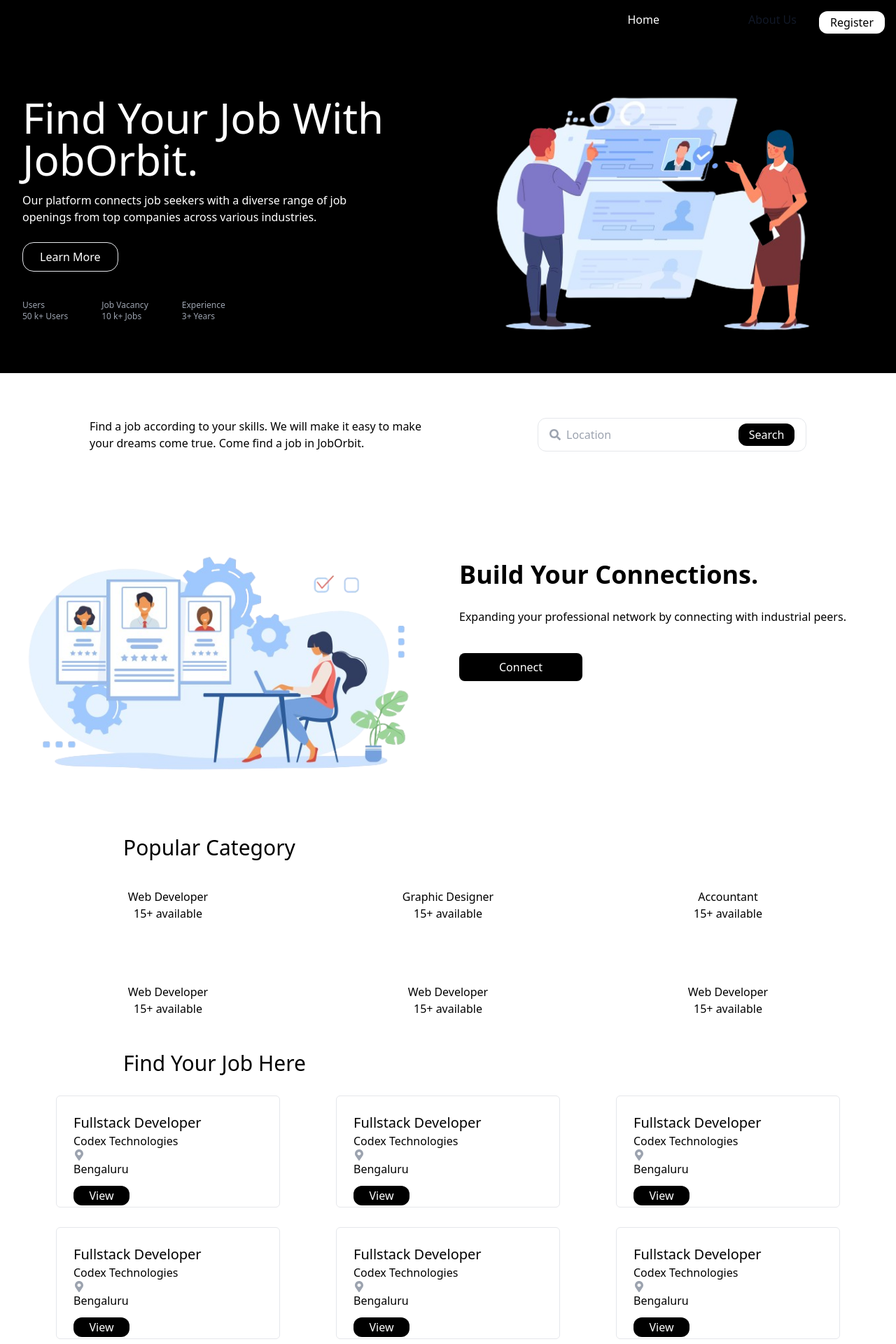
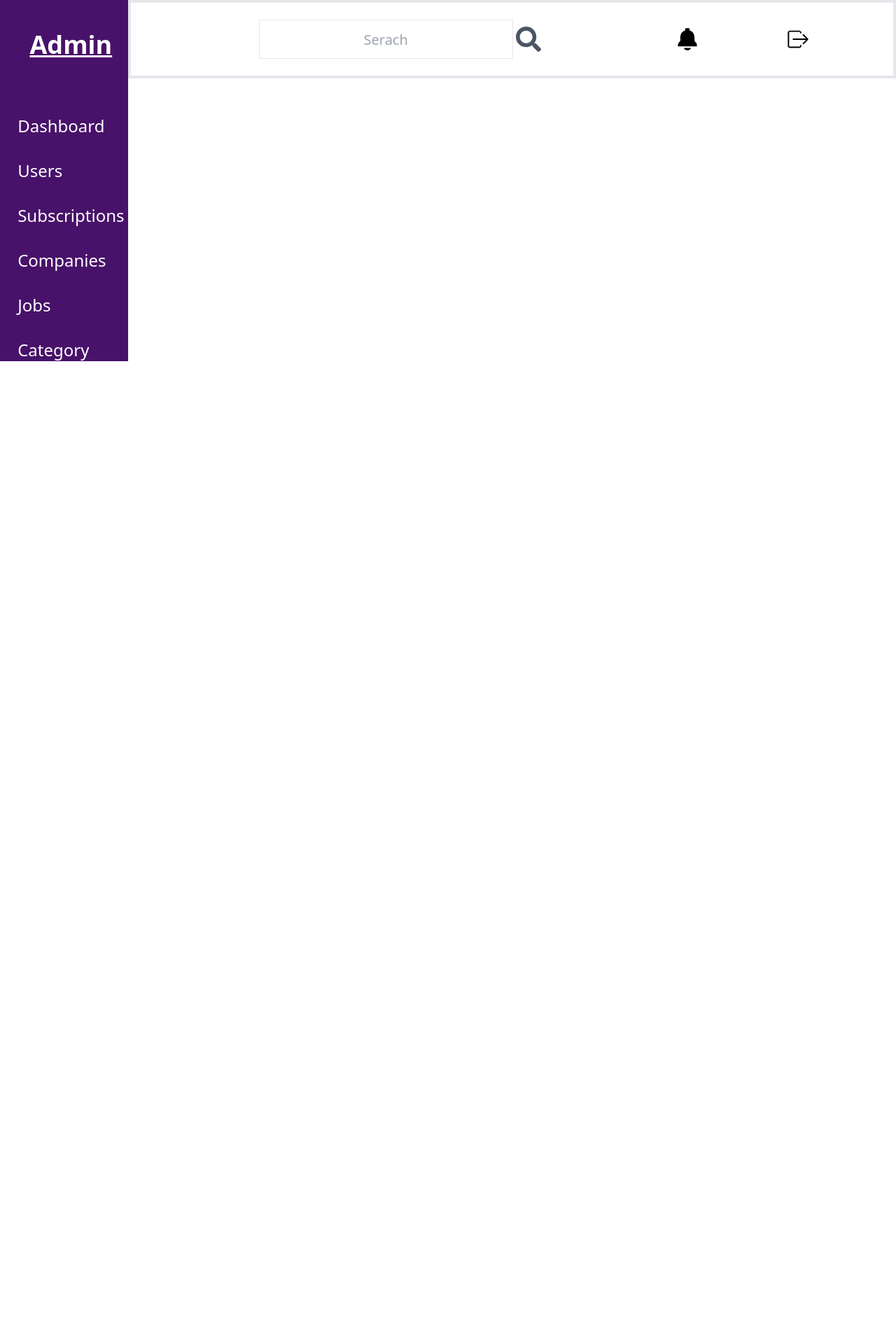
Before and after one commit to dasarath-kn/JobOrbit_client, a React (Vite) app: page /company in a window 1280 px wide. Shown: the top 1920 px of the page at 70% size. After the commit the page ends 800 px from the top, so only its background shows below. Built offline with nearby package versions, Linux system fonts and the light colour scheme.

Commit message:
Adminside started

```diff
--- a/src/App.tsx
+++ b/src/App.tsx
@@ -3,24 +3,25 @@ import { BrowserRouter, Route, Routes } from 'react-router-dom'
 import './App.css'
 import SignIn from './components/user/SignIn.tsx'
 import Nav from './components/common/Nav.tsx'
-import LandingPage from './components/user/LandingPage.tsx'
+import LandingPage from './components/admin/LandingPage.tsx'
 import Homepage from './pages/user/Homepage.tsx'
 import UserRouter from './Routes/UserRouter.tsx'
 import CompanyRouter from './Routes/CompanyRouter.tsx'
+import Footer from './components/common/Footer.tsx'
 
 function App() {
 
   return (
     <>
-      <BrowserRouter>
+      {/* <BrowserRouter>
         <Routes>
           <Route path='/*' element={<UserRouter />} />
           <Route path='/company/*' element={<CompanyRouter />} />
         </Routes>
 
-      </BrowserRouter>
-
-
+      </BrowserRouter> */}
+     {/* <Footer/> */}
+<LandingPage/>
 
 
     </>
--- /dev/null
+++ b/src/components/admin/LandingPage.tsx
@@ -0,0 +1,69 @@
+import React from 'react'
+import { FaSearch } from 'react-icons/fa'
+import { IoIosLogOut } from 'react-icons/io'
+import { IoNotificationsSharp } from 'react-icons/io5'
+
+const LandingPage = () => {
+  return (
+    <>
+    <div className='flex lg:justify-evenly '>
+
+        <div className='lg:h-full h-full  w-1/6 ' style={{backgroundColor:'#48126A'}}>
+
+    <span className='font-bold pl-5 pt-11 text-4xl text-white underline flex justify-center'>Admin</span>
+    <div className='flex flex-col text-white mt-20 pl-5 space-x-3 text-2xl flex justify-center items-center'>
+        <ul className='space-y-8 '>
+            <li>
+                <a href="">
+                    Dashboard
+                </a>
+            </li>
+
+            <li>
+                <a href="">
+                    Users
+                </a>
+            </li>
+
+            <li>
+                <a href="">
+                    Subscriptions
+                </a>
+            </li>
+
+            <li>
+                <a href="">
+                    Companies
+                </a>
+            </li>
+            <li>
+                <a href="">
+                    Jobs
+                </a>
+            </li>
+            <li>
+                <a href="">
+                    Category
+                </a>
+            </li>
+
+        </ul>
+    </div>
+
+        </div>
+        <div className='w-full h-28 border-4 flex justify-evenly items-center '>
+            <div className=' w-1/2 h-14 r flex flex-row justify-center items-center  '>
+            <input type="text" className='text-black w-2/3 h-14  text-xl text-center    border' placeholder='Serach'  />
+            <FaSearch className=' text-gray-600   w-11 h-9 ' />
+            </div>
+            <IoNotificationsSharp className='w-11 h-9  ' />
+            <IoIosLogOut className='w-11 h-9 ' />
+
+
+        </div>
+    </div>
+    </>
+  )
+}
+
+export default LandingPage
--- /dev/null
+++ b/src/components/common/Footer.tsx
@@ -0,0 +1,41 @@
+import React from 'react'
+
+const Footer = () => {
+  return (
+    <>
+    <div className='bg-black w-full flex-col md:flex-row md:h-64 flex justify-evenly md:items-center '>
+    <div className='mb:8 md:mb:0'>
+        <span className='self-center px-3 text-2xl font-semibold whitespace-nowrap dark:text-white'>JobOrbit</span>
+        <div >
+        <span className=' px-4 text-white font-light'>Make your dreams come true with us.</span>
+        </div>
+    </div>
+
+    <div className='text-white font-light md:pt-20 pt-2 items-start  pl-4 '>
+       <ul className=' md:space-y-4 '>
+
+        <li className='hover:text-gray-400'>Home</li>
+        <li className='hover:text-gray-400'>About</li>
+        <li className='hover:text-gray-400'>How it works</li>
+       </ul>
+    </div>
+    <div className='text-white font-light pt-2  md:pt-20 pl-4'>
+    <ul className=' md:space-y-4'>
+        <li className='hover:text-gray-400'>Facebook</li>
+        <li className='hover:text-gray-400'>Instagram</li>
+        <li className='hover:text-gray-400'>Twitter</li>
+       </ul>
+    </div>
+    <div className='text-white font-light md:pt-20 pl-4'>
+    <ul className=' md:space-y-4'>
+        <li className='hover:text-gray-400'>Privacy Policy</li>
+        <li className='hover:text-gray-400'>Terms & Conditions</li>
+        <li className='hover:text-gray-400'>FAQ</li>
+       </ul>
+    </div>
+    </div>
+    </>
+  )
+}
+
+export default Footer
--- a/src/components/user/LandingPage.tsx
+++ b/src/components/user/LandingPage.tsx
@@ -9,15 +9,14 @@ const LandingPage = () => {
     slidesToShow: 1,
     slidesToScroll: 1,
   };
-  const navigate =useNavigate()
   return (
     <>
       <div id='main1' className='bg-black flex flex-col lg:flex-row justify-evenly p-8 '>
-        <div className='text-white flex-1 content-center '>
+        <div className='text-white flex-1 content-center lg:ml-9 '>
           <h1 className='text-white text-4xl lg:text-6xl mb-4'>Find Your Job With <br /> JobOrbit.</h1>
           <p className='mb-6'>Our platform connects job seekers with a diverse range of job <br /> openings from top companies across various industries.</p>
           <button className='border px-6 py-2 mb-10 rounded-2xl hover:bg-white hover:text-black hover:border'>Learn More</button>
-          <ul className='flex flex-col lg:flex-row space-y-4 lg:space-y-0 lg:space-x-12 text-xs text-gray-400'>
+          <ul className='flex flex-col lg:flex-row   space-y-4 lg:space-y-0 lg:space-x-12 text-xs text-gray-400'>
             <li>
               <p>Users</p>
               <p>50 k+ Users</p>
@@ -33,7 +32,7 @@ const LandingPage = () => {
           </ul>
         </div>
         <div className='mt-8 lg:mt-0 flex-1'>
-          <img src="public/landingpage1.png" alt="Landing page illustration" className="w-full h-auto" />
+          <img src="public/landingpage1.png" alt="Landing page illustration" className="w-full h-auto  "  />
         </div>
       </div>
 
@@ -48,14 +47,14 @@ const LandingPage = () => {
         </div>
       </div>
 
-      <div className='flex flex-col lg:flex-row justify-evenly py-16'>
+      <div className='flex flex-col lg:flex-row lg:ml-16 justify-evenly py-16'>
         <div className='flex-1'>
           <img src="public/landingpage2.png" alt="Connection illustration" className="w-full h-auto" />
         </div>
-        <div className='flex-1 mt-8 lg:mt-0 lg:ml-8'>
-          <h1 className='my-7 font-bold text-2xl lg:text-4xl'>Build Your Connections.</h1>
-          <p>Expanding your professional network by connecting with industrial peers.</p>
-          <button className='bg-black my-10 text-white w-44 h-10 rounded-lg'>Connect</button>
+        <div className='flex-1 flex flex-col mt-8 lg:mt-0 lg:ml-8 justify-center items-center content-center'>
+          <h1 className='my-7 font-bold text-2xl lg:text-4xl text-center'>Build Your Connections.</h1>
+          <p className='text-center'>Expanding your professional network by connecting with industrial peers.</p>
+          <button className='bg-black my-10 text-white w-44 h-10 rounded-lg '>Connect</button>
         </div>
       </div>
 
@@ -77,16 +76,16 @@ const LandingPage = () => {
             <p>15+ available</p>
           </div>
         </div>
-        <div className='flex flex-wrap justify-evenly'>
-          <div className='w-full lg:w-80 h-24 rounded-md text-center mb-6 lg:mb-0'>
+        <div className='flex flex-wrap justify-evenly  '>
+          <div className='w-full lg:w-80 h-24 rounded-md text-center mb-6 lg:mb-0 hidden lg:block  '>
             <h2 className='font-medium'>Web Developer</h2>
             <p>15+ available</p>
           </div>
-          <div className='w-full lg:w-80 h-24 rounded-md text-center mb-6 lg:mb-0'>
+          <div className='w-full lg:w-80 h-24 rounded-md text-center mb-6 lg:mb-0 hidden lg:block '>
             <h2 className='font-medium'>Web Developer</h2>
             <p>15+ available</p>
           </div>
-          <div className='w-full lg:w-80 h-24 rounded-md text-center'>
+          <div className='w-full lg:w-80 h-24 rounded-md text-center hidden lg:block '>
             <h2 className='font-medium'>Web Developer</h2>
             <p>15+ available</p>
           </div>
@@ -121,21 +120,21 @@ const LandingPage = () => {
           </div>
         </div>
         <div className='mt-7 flex flex-wrap justify-evenly'>
-          <div className='p-6 w-full lg:w-80 h-40 rounded-md border mb-6 lg:mb-0'>
+          <div className='p-6 w-full lg:w-80 h-40 rounded-md border mb-6 lg:mb-0 hidden lg:block'>
             <h2 className='font-medium text-xl'>Fullstack Developer</h2>
             <p>Codex Technologies</p>
             <FaMapMarkerAlt className='text-gray-400' />
             <p>Bengaluru</p>
             <button className='rounded-xl my-3 bg-black text-white w-20 h-7'>View</button>
           </div>
-          <div className='p-6 w-full lg:w-80 h-40 rounded-md border mb-6 lg:mb-0'>
+          <div className='p-6 w-full lg:w-80 h-40 rounded-md border mb-6 lg:mb-0 hidden lg:block'>
             <h2 className='font-medium text-xl'>Fullstack Developer</h2>
             <p>Codex Technologies</p>
             <FaMapMarkerAlt className='text-gray-400' />
             <p>Bengaluru</p>
             <button className='rounded-xl my-3 bg-black text-white w-20 h-7'>View</button>
           </div>
-          <div className='p-6 w-full lg:w-80 h-40 rounded-md border'>
+          <div className='p-6 w-full lg:w-80 h-40 rounded-md border hidden lg:block'>
             <h2 className='font-medium text-xl'>Fullstack Developer</h2>
             <p>Codex Technologies</p>
             <FaMapMarkerAlt className='text-gray-400' />
--- a/src/components/user/SignIn.tsx
+++ b/src/components/user/SignIn.tsx
@@ -23,8 +23,8 @@ const SignIn: React.FC<props> = ({ role }) => {
   const navigate =useNavigate()
 
   return (
-    <div className='flex flex-col lg:flex-row justify-center items-center min-h-screen p-4'>
-      <div className='mt-8 lg:mt-0 bg-white w-full lg:w-1/3 h-auto lg: border shadow-xl flex flex-col p-8'>
+    <div className='flex flex-col  lg:flex-row justify-center items-center min-h-screen p-4'>
+      <div className='mt-8 lg:mt-0 bg-white w-full md:w-1/2 lg:w-1/3 h-auto lg: border shadow-xl flex flex-col p-8'>
         <span className='text-2xl font-semibold mb-8'>{`${role} Login`}</span>
         <div className='flex flex-col'>
           <label className='font-medium mb-2'>{field}:</label>
--- a/src/components/user/SignUp.tsx
+++ b/src/components/user/SignUp.tsx
@@ -22,7 +22,7 @@ const SignUp: React.FC<props> = ({ role }) => {
   }, [role])
   const navigate = useNavigate()
   return (
-    <div className='flex flex-col  min-h-screen lg:justify-center items-center  p-11'>
+    <div className='flex flex-col  min-h-screen lg:justify-center items-center   p-11'>
       <div className=' mt-8 lg:mt-0  w-full h-auto lg:w-1/3 border  '>
         <span className='text-2xl font-semibold mb-8'>SignUp</span>
 
--- a/src/pages/user/Homepage.tsx
+++ b/src/pages/user/Homepage.tsx
@@ -1,11 +1,13 @@
 import React from 'react'
 import Nav from '../../components/common/Nav'
 import LandingPage from '../../components/user/LandingPage'
+import Footer from '../../components/common/Footer'
 const Homepage = () => {
   return (
    <>
    <Nav/>
    <LandingPage/>
+   <Footer/>
 
    </>
   )
```
Also changed, not shown: src/components/common/Nav.tsx (+4 -4 lines).
